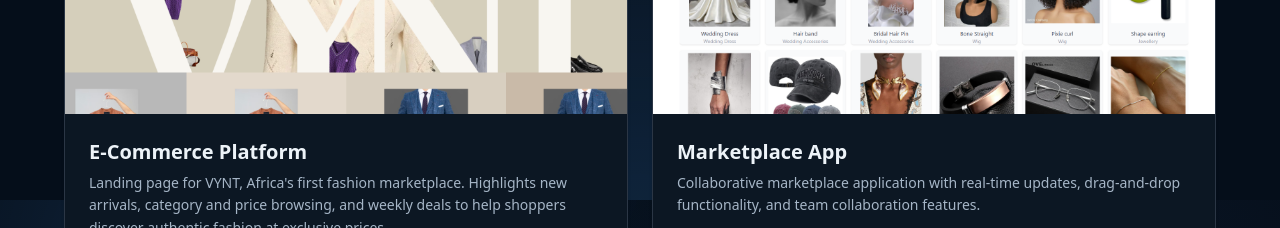
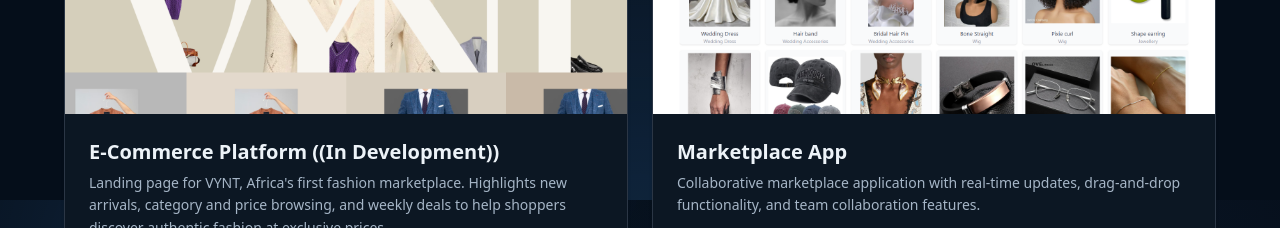
Before and after one commit to Claudbest1/portfolio-website, a Next.js app: page / in a window 1280 px wide. Shown: the part 3000-3228 px from the top of the page. Built offline with nearby package versions, Linux system fonts and the light colour scheme.

Commit message:
fix: update project title for E-Commerce Platform to indicate development status
- Changed the title of the E-Commerce Platform project to include "((In Development))" for clarity on its current status.

```diff
--- a/src/app/projects.tsx
+++ b/src/app/projects.tsx
@@ -12,7 +12,7 @@ import Image from "next/image";
 
 const projects = [
 	{
-		title: "E-Commerce Platform",
+		title: "E-Commerce Platform ((In Development))",
 		description:
 			"Landing page for VYNT, Africa's first fashion marketplace. Highlights new arrivals, category and price browsing, and weekly deals to help shoppers discover authentic fashion at exclusive prices.",
 		image: "/vynt.png",
```
